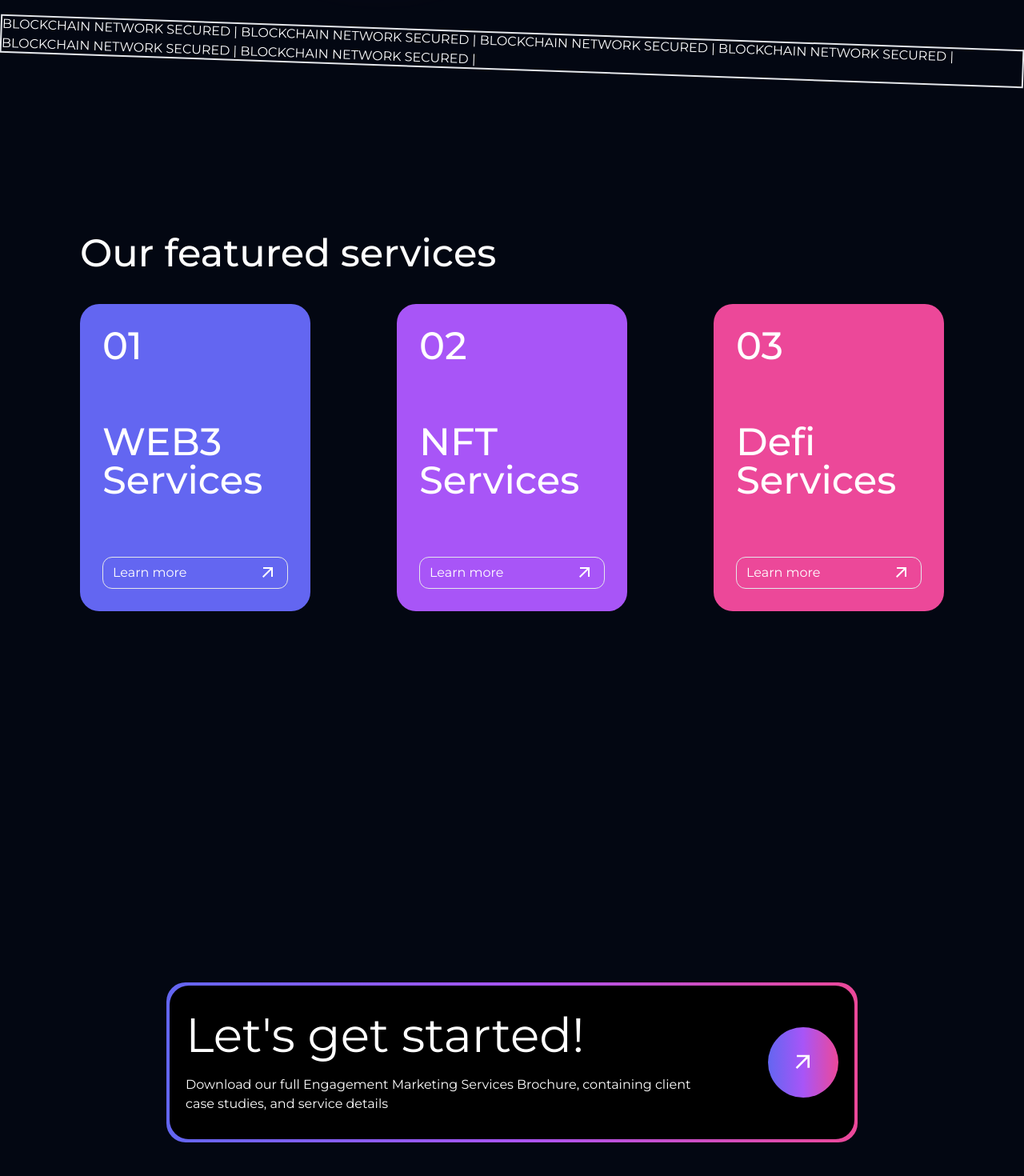
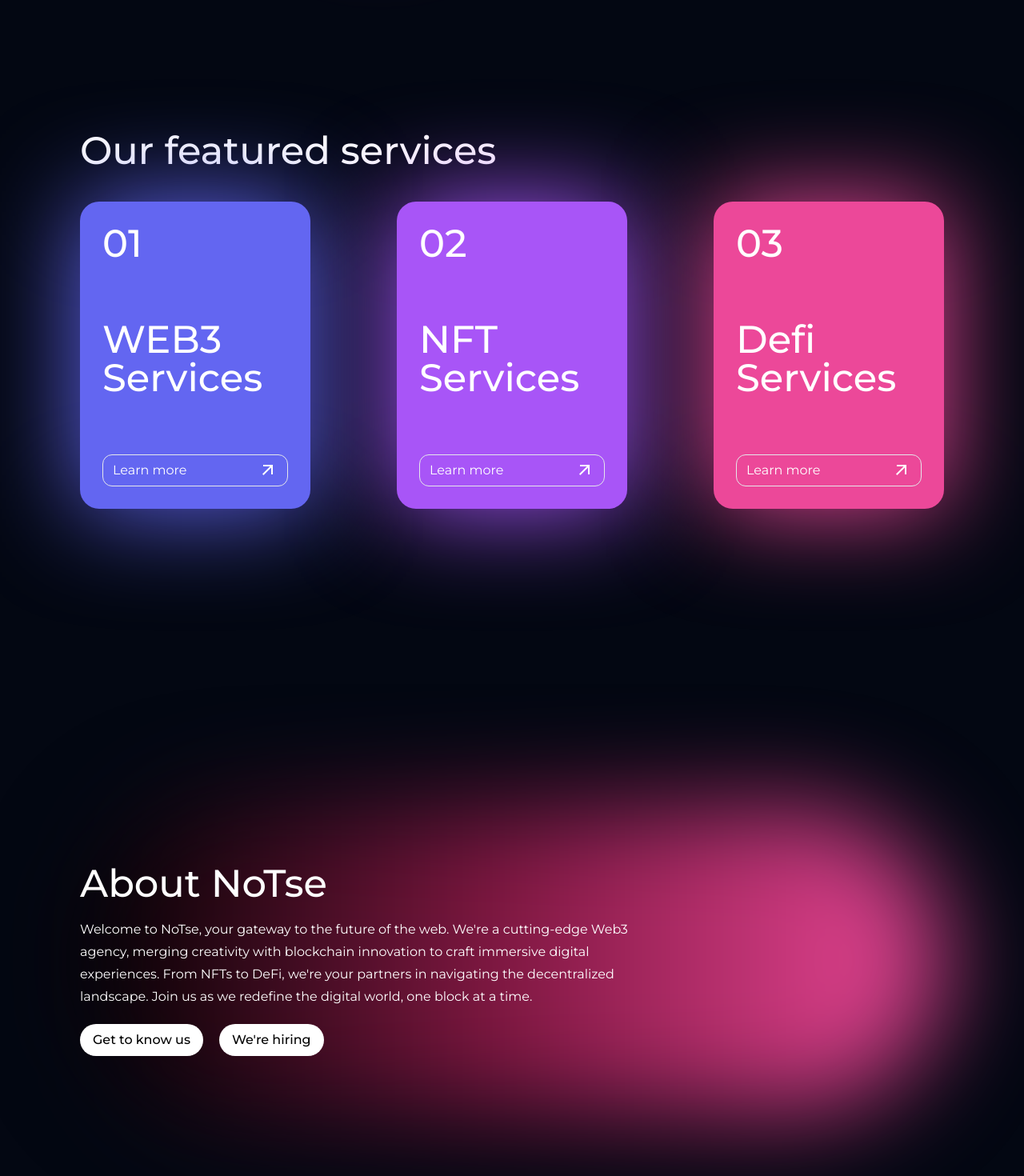
Before and after one commit to wenzeldev/web3-agency-page-nextjs-tailwind, a Next.js app: page / in a window 1280 px wide. Shown: the part 800-2270 px from the top of the page at 80% size. Built offline with nearby package versions, Linux system fonts and the light colour scheme.

Commit message:
full page desktop fertig

```diff
--- a/src/app/page.js
+++ b/src/app/page.js
@@ -12,7 +12,7 @@ export default function Home() {
   return (
     <div className="flex flex-col items-center bg-gray-950 overflow-hidden">
       <Navbar />
-      <div className="flex flex-col items-center justify-center w-1080 h-screen text-white font-black text-9xl">
+      <div className="flex flex-col items-center justify-center w-1080 h-screen text-white font-black text-9xl ">
         <div className="w-1080 h-screen flex flex-col items-left justify-center absolute">
           <div className="rounded-full w-600 h-96 bg-gradient-to-r from-indigo-500 via-purple-500 to-pink-500 blur-3xl z-0 opacity-75 rotate-45"></div>
         </div>
@@ -24,23 +24,15 @@ export default function Home() {
         </h2>
       </div>
 
-      <div className="flex flex-col items-center justify-center w-lvw h-32 ">
-        <div className="flex flex-col items-center justify-center w-lvw h-12 bg-transparent rotate-2 border-2">
-          <h2 className="text-white">
-            BLOCKCHAIN NETWORK SECURED | BLOCKCHAIN NETWORK SECURED | BLOCKCHAIN
-            NETWORK SECURED | BLOCKCHAIN NETWORK SECURED | BLOCKCHAIN NETWORK
-            SECURED | BLOCKCHAIN NETWORK SECURED |{" "}
-          </h2>
-        </div>
-      </div>
-
-      <div className="flex flex-col items-left justify-center w-1080 h-screen gap-10 text-white">
+      <div className="flex flex-col items-left justify-center w-1080 h-screen gap-10 text-white ">
         <h2 className="left w-1080 font-medium text-5xl">
           Our featured services
         </h2>
 
         <div className="flex flex-row justify-between w-1080">
-          <div className="flex flex-col h-96 w-72 bg-indigo-500 p-7 justify-between text-5xl font-medium rounded-3xl">
+          <div className="flex justify-center items-center">
+            <div className="bg-indigo-500 h-96 w-72 blur-3xl z-10 absolute"></div>
+            <div className="flex flex-col h-96 w-72 bg-indigo-500 p-7 justify-between text-5xl font-medium rounded-3xl z-20">
               <h3 className="">01</h3>
               <h3 className="">
                 WEB3 <br />
@@ -51,7 +43,11 @@ export default function Home() {
                 <Image src={arrow_out} alt="" className="fill-white" />
               </button>
             </div>
-          <div className="flex flex-col h-96 w-72 bg-purple-500 p-7 justify-between text-5xl font-medium rounded-3xl">
+          </div>
+
+          <div className="flex justify-center items-center">
+            <div className="bg-purple-500 h-96 w-72 blur-3xl z-10 absolute"></div>
+            <div className="flex flex-col h-96 w-72 bg-purple-500 p-7 justify-between text-5xl font-medium rounded-3xl z-20">
               <h3 className="">02</h3>
               <h3 className="">
                 NFT <br />
@@ -62,7 +58,11 @@ export default function Home() {
                 <Image src={arrow_out} alt="" className="fill-white" />
               </button>
             </div>
-          <div className="flex flex-col h-96 w-72 bg-pink-500 p-7 justify-between text-5xl font-medium rounded-3xl">
+          </div>
+
+          <div className="flex justify-center items-center">
+            <div className="bg-pink-500 h-96 w-72 blur-3xl z-10 absolute"></div>
+            <div className="flex flex-col h-96 w-72 bg-pink-500 p-7 justify-between text-5xl font-medium rounded-3xl z-20">
               <h3 className="">03</h3>
               <h3 className="">
                 Defi <br />
@@ -75,8 +75,27 @@ export default function Home() {
             </div>
           </div>
         </div>
+      </div>
 
-      <div className="flex items-center justify-center w-1080 h-screen">
+      <div className="flex items-center justify-left w-1080 h-screen text-white ">
+        <div className="w-2/3 z-20">
+          <h2 className="font-medium text-5xl">About NoTse</h2>
+          <p className="py-5 leading-7">
+            Welcome to NoTse, your gateway to the future of the web. We're a
+            cutting-edge Web3 agency, merging creativity with blockchain
+            innovation to craft immersive digital experiences. From NFTs to
+            DeFi, we're your partners in navigating the decentralized landscape.
+            Join us as we redefine the digital world, one block at a time.
+          </p>
+          <div className="flex flex-row gap-5">
+            <button className="bg-white py-2 px-4 rounded-full text-black font-medium">Get to know us</button>
+            <button className="bg-white py-2 px-4 rounded-full text-black font-medium">We're hiring</button>
+          </div>
+        </div>
+        <div className="absolute w-1080 h-96 rounded-full bg-gradient-to-r p-1 from-black via-pink-900 to-pink-500 blur-3xl z-0"></div>
+      </div>
+
+      <div className="flex items-center justify-center w-1080 h-screen ">
         <div className="w-4/5 h-1/4 rounded-3xl bg-gradient-to-r p-1 from-indigo-500 via-purple-500 to-pink-500">
           <div className="flex flex-row justify-between items-center w-full h-full rounded-3xl bg-black p-5">
             <div className="flex flex-col w-4/5 text-white">
@@ -86,8 +105,8 @@ export default function Home() {
                 containing client case studies, and service details
               </p>
             </div>
-            <button className="bg-gradient-to-r from-indigo-500 via-purple-500 to-pink-500 rounded-full p-7">
-              <Image src={arrow_out} alt="" className="w-8 h-8" />
+            <button className="hover:rotate-45 transition-all bg-gradient-to-r from-indigo-500 via-purple-500 to-pink-500 rounded-full p-7">
+              <Image src={arrow_out} alt="" className=" w-8 h-8" />
             </button>
           </div>
         </div>
```
Also changed, not shown: public/Dayflow - Avatar.png (added), public/Open Doodles - Chilling.png (added). Lines whose indentation alone changed are shown as unchanged.
